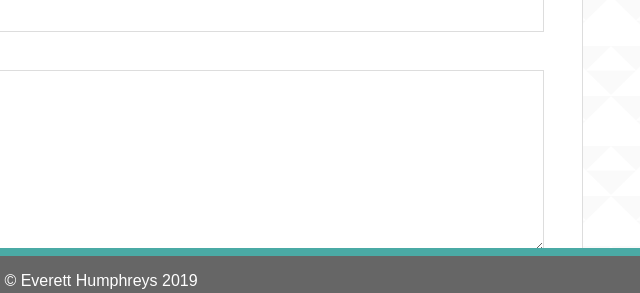
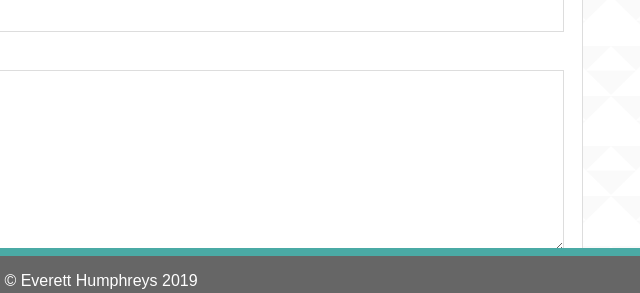
Before and after one commit to everetthumphreys/portfolio, a plain HTML site: page contact.html in a window 1280 px wide. Shown: the part 504-797 px from the top of the page, 539-1179 px from the left. Drawn offline with Linux system fonts and the light colour scheme.

Commit message:
fixed the form field width to be symmetrical

```diff
--- a/assets/style.css
+++ b/assets/style.css
@@ -109,7 +109,7 @@ input[type=text] {
     padding:15px 20px 15px 10px;
     margin: 10px 0px;
     border:1px solid #dddddd;
-    width: 870px;
+    width: 890px;
     font-family: 'Arial', 'Helvetica Neue', Helvetica, sans-serif;
     color: #666666;
     font-size: 15px;
@@ -127,7 +127,7 @@ textarea {
     padding:15px 20px 15px 10px;
     margin: 10px 0px;
     border:1px solid #dddddd;
-    min-width: 870px;
+    min-width: 890px;
     height: 150px;
     font-family: 'Arial', 'Helvetica Neue', Helvetica, sans-serif;
     color: #666666;
```
